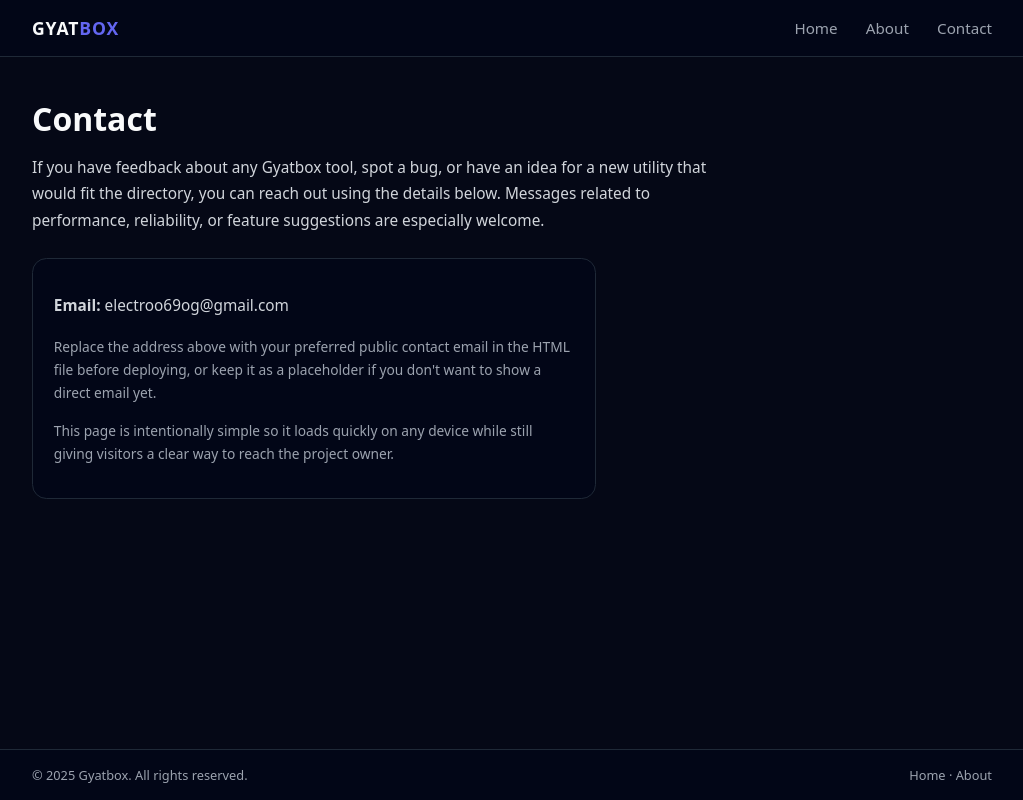
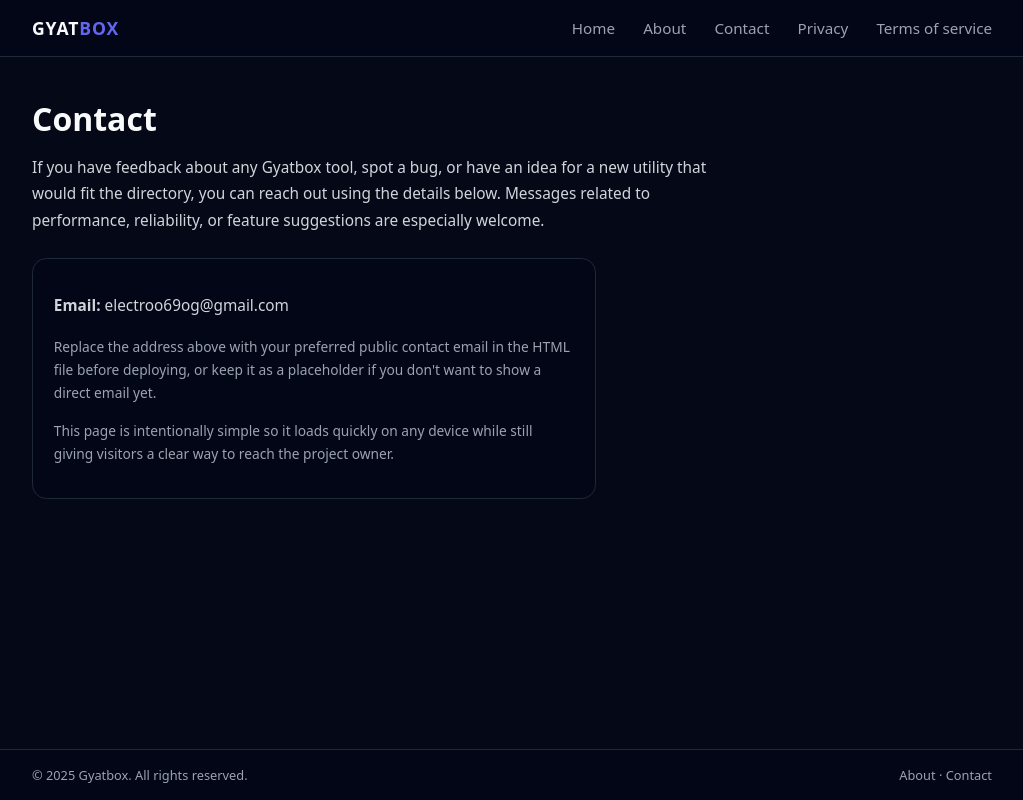
Before and after one commit to electroo69/gyatbox-base, a website: page contact.html in a window 1280 px wide. Shown: the whole page, without its empty margins (128-1151 px from the left). Drawn offline with Linux system fonts and the light colour scheme.

Commit message:
Update contact.html

```diff
--- a/contact.html
+++ b/contact.html
@@ -158,6 +158,8 @@
           <a href="index.html">Home</a>
           <a href="about.html">About</a>
           <a href="contact.html">Contact</a>
+          <a href="policy.html">Privacy</a>
+          <a href="terms.html">Terms of service</a>
         </nav>
       </div>
     </header>
@@ -196,15 +198,16 @@
       <div class="footer-inner">
         <span>© <span id="year"></span> Gyatbox. All rights reserved.</span>
         <span>
-          <a href="index.html">Home</a> ·
-          <a href="about.html">About</a>
+          <a href="about.html">About</a> ·
+          <a href="contact.html">Contact</a>
         </span>
       </div>
     </footer>
 
     <script>
-      document.getElementById("year").textContent =
-        new Date().getFullYear().toString();
+      document.getElementById("year").textContent = new Date()
+        .getFullYear()
+        .toString();
     </script>
   </body>
 </html>
```
